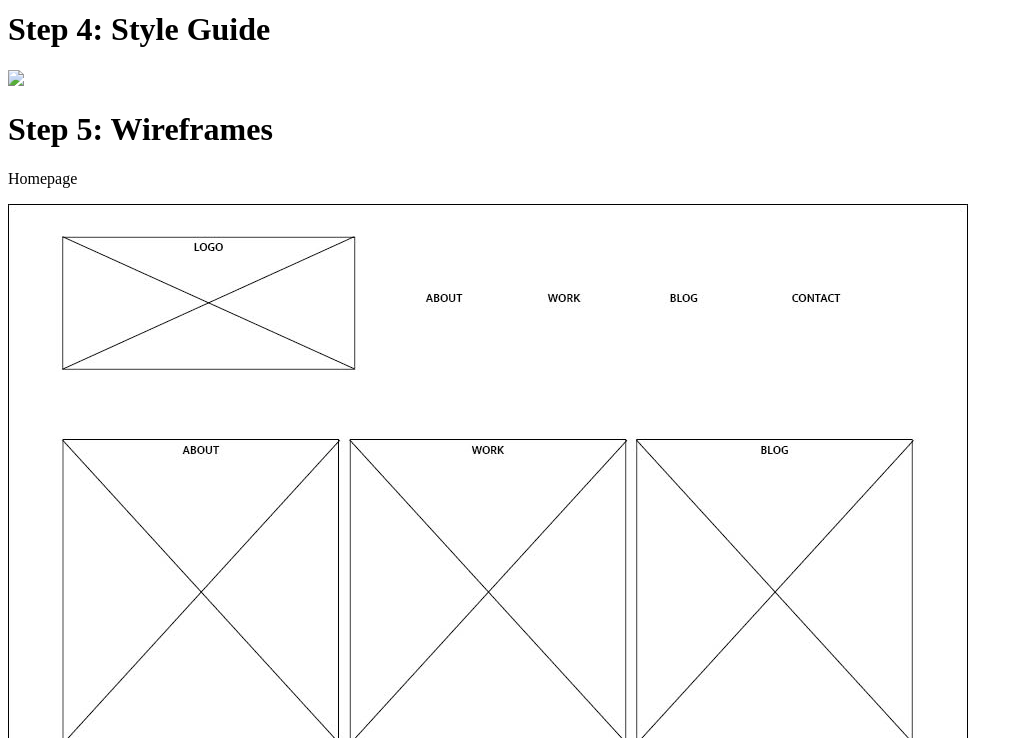
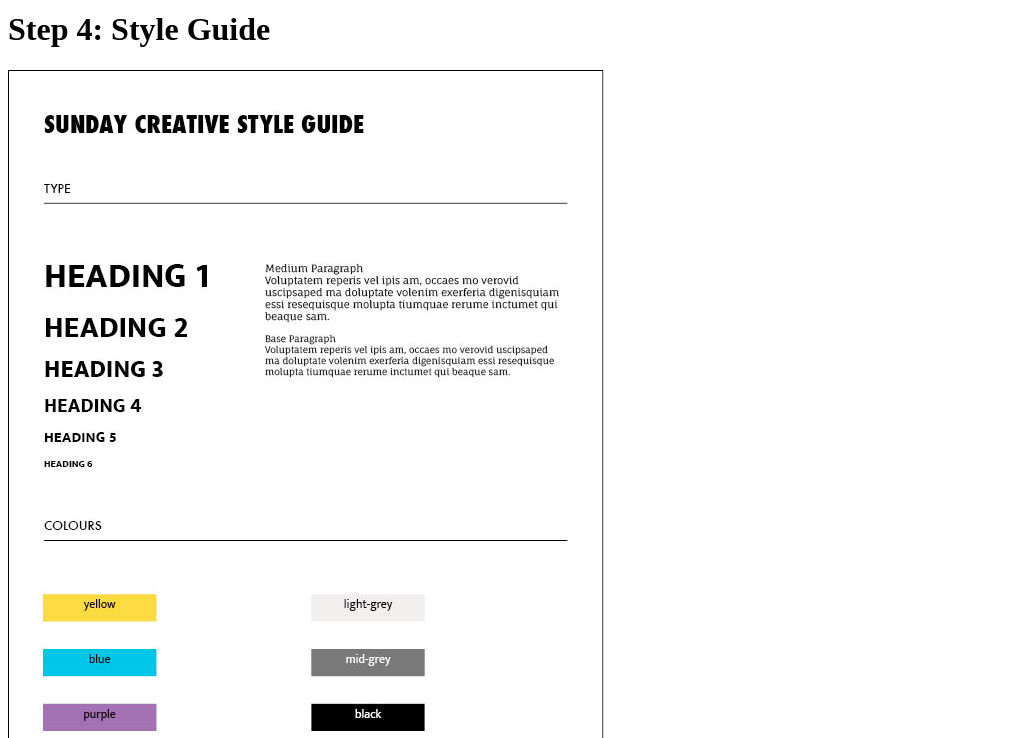
Before and after one commit to mariaviolet/mariaviolet.github.io, a plain HTML site: page project-5/index.html in a window 1280 px wide. Shown: the part 902-1640 px from the top of the page, without its empty margins (0-1023 px from the left). Drawn offline with Linux system fonts and the light colour scheme.

Commit message:
file update

```diff
--- a/project-5/index.html
+++ b/project-5/index.html
@@ -12,7 +12,7 @@
 			<p>Black</p>
 			<img src="sunday-creative-logo-black.png">
 			<h1>Step 4: Style Guide</h1>
-			<img src="sunday-creative-style-guide.png">
+			<img src="sunday-creative-style-guide.jpg">
 			<h1>Step 5: Wireframes</h1>
 			<p>Homepage</p>
 			<img src="homepage-wireframe.jpg">
```
